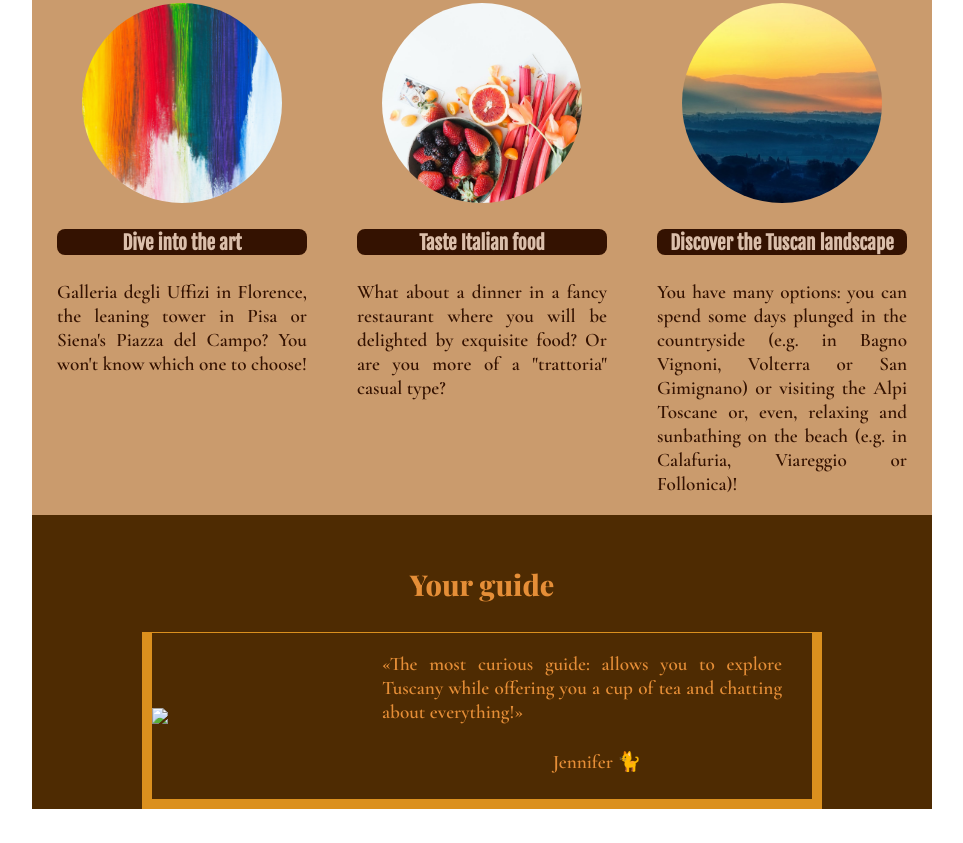
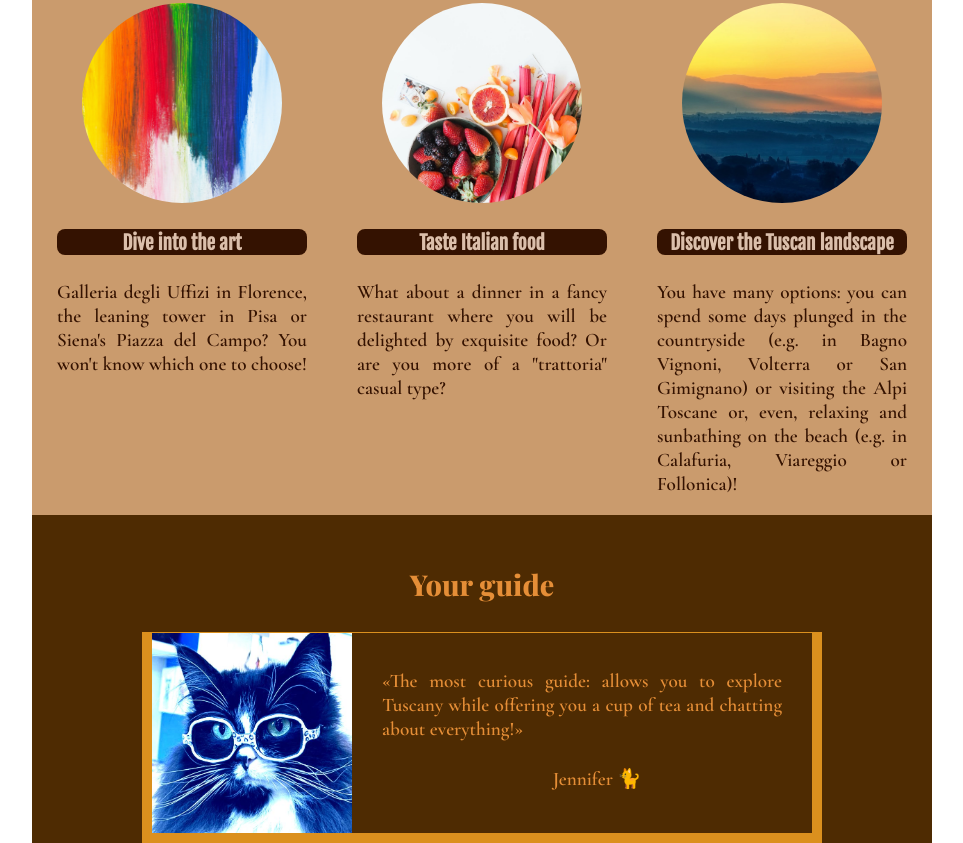
Before and after one commit to JenIsCoding/scrimba-projects, a plain HTML site: page HometownWebsite/index.html in a window 1280 px wide. Shown: the part 519-1362 px from the top of the page, without its empty margins (158-1121 px from the left). Before the commit the page ends 1328 px from the top, so only its background shows below. Drawn offline with nearby package versions, Linux system fonts and the light colour scheme; files whose address does not match are found by name; a web font is replaced by a local one.

Commit message:
Upadte index.html
Change images/img/cat.jpeg into images/cat.jpeg

```diff
--- a/HometownWebsite/index.html
+++ b/HometownWebsite/index.html
@@ -58,7 +58,7 @@
         <div id="guide">
             <h3 id="guide-title">Your guide</h3>
             <div id="container-guide">
-                <img class="card-img" src="images/img/cat.jpeg">
+                <img class="card-img" src="images/cat.jpeg">
                 <div>
                     <p class="card-text">&#171;The most curious guide: allows you to explore Tuscany while offering you a cup of tea
                         and chatting about everything!&#187;</p>
```
